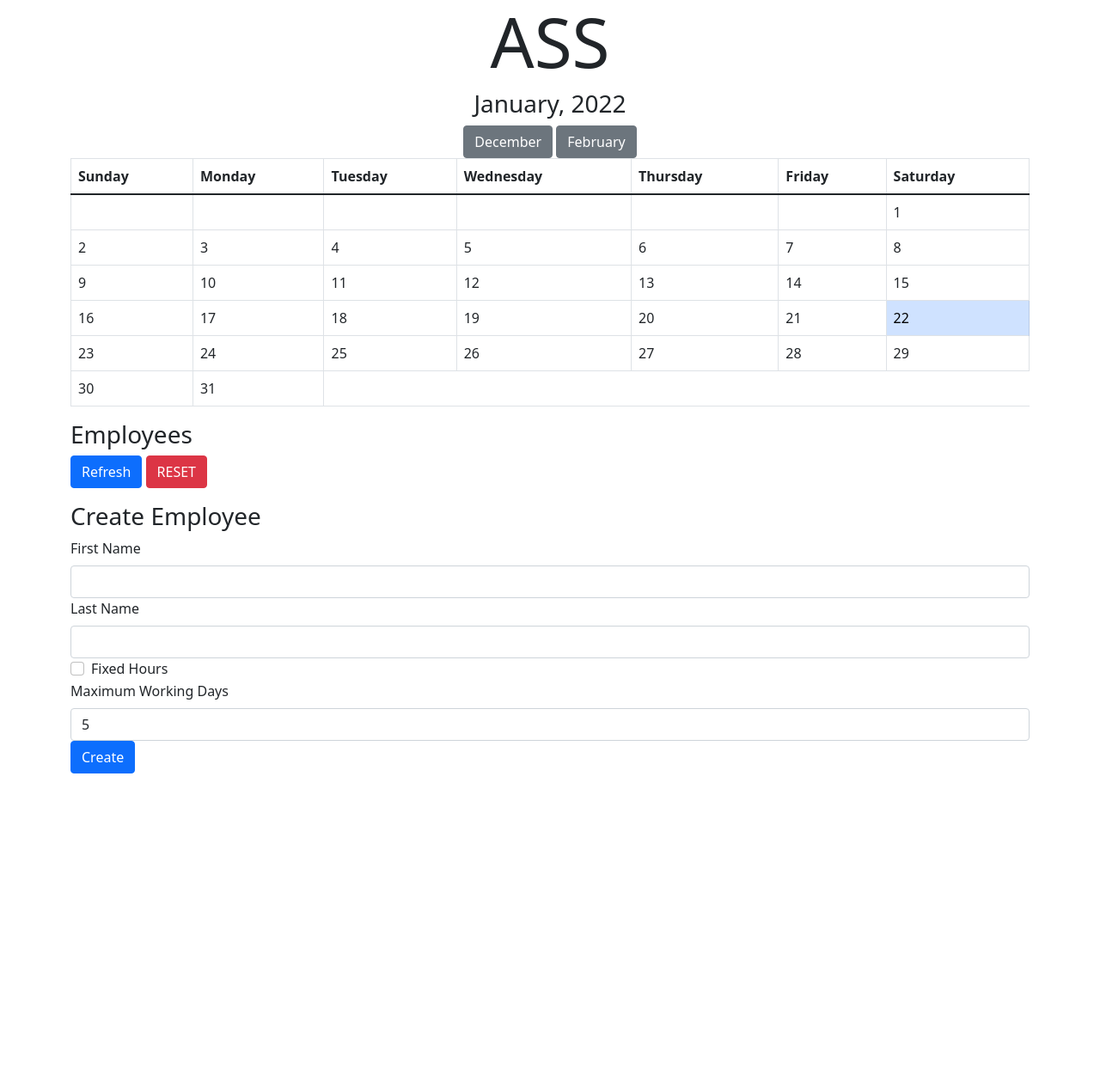
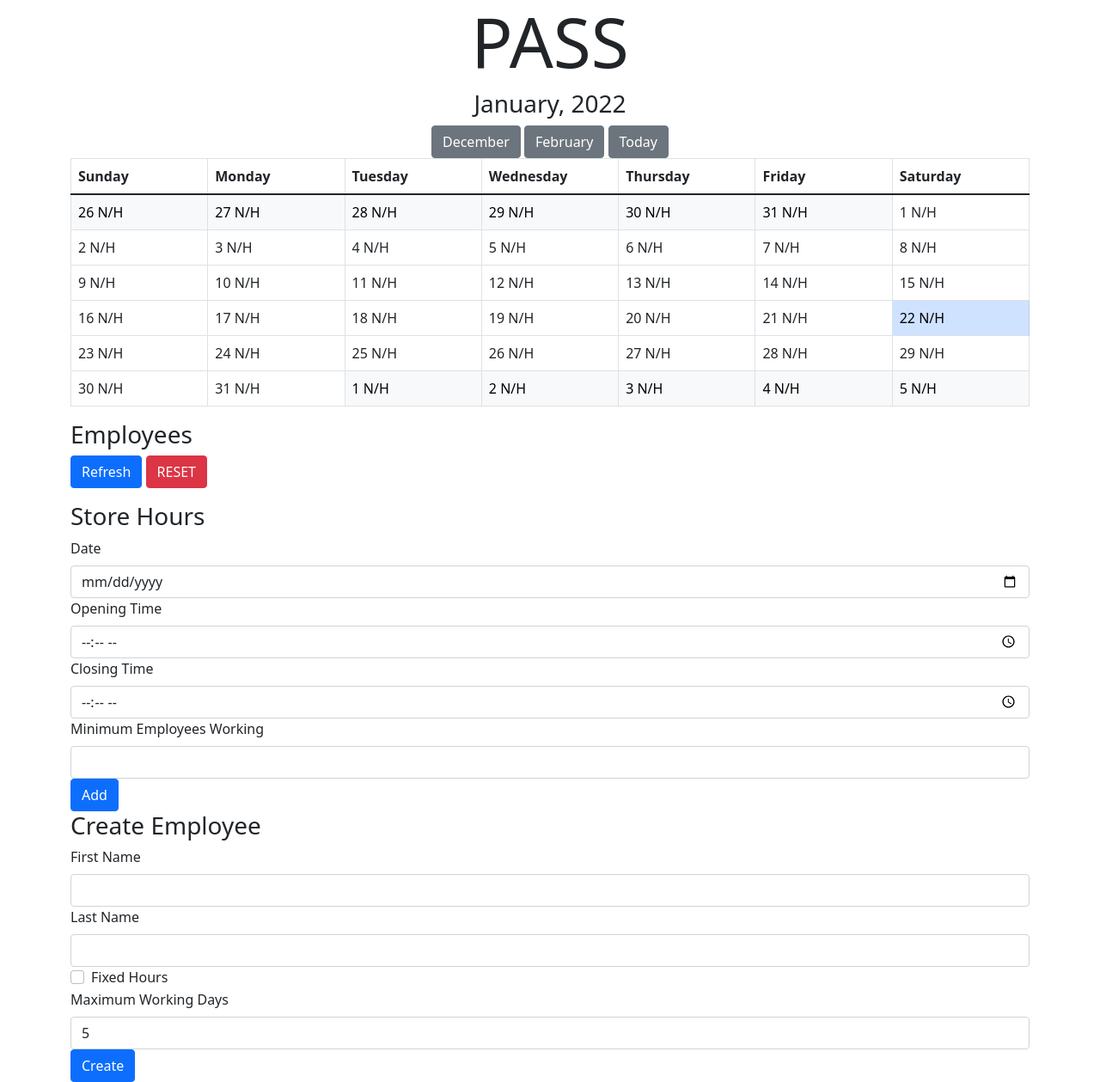
Before and after one commit to raheelrjunaid/automatic-scheduling-system, a Flask app: page / in a window 1280 px wide. Shown: the whole page at 86% size. Before the commit the page ends 900 px from the top, so only its background shows below. Run offline with Flask 2, Linux system fonts and the light colour scheme; data that the repository does not hold is empty; some libraries are stand-ins or nearby versions.

Commit message:
Add date to app

```diff
--- a/app.py
+++ b/app.py
@@ -1,5 +1,13 @@
 from flask import Flask, render_template, request, jsonify
 from flask_sqlalchemy import SQLAlchemy
+from flask_wtf import FlaskForm
+from wtforms import StringField, DateField, TimeField, IntegerField
+from wtforms.validators import DataRequired
+
+class addDateForm(FlaskForm):
+    date = DateField("date", [DataRequired()])
+    opening_time = TimeField("opening_time", [DataRequired()])
+    closing_time = TimeField("closing_time", [DataRequired()])
 
 app = Flask(__name__)
 app.config["SQLALCHEMY_DATABASE_URI"] = "sqlite:///sqlitedb.py"
@@ -8,7 +16,7 @@ app.secret_key = b'X\xf8.A\xe2\x80j16+\xae\xde'
 db = SQLAlchemy(app)
 
 def reset_employees_db():
-    for employee in Employee.query.all():
+    for employee in Employee.query.filter():
         db.session.delete(employee)
 
     db.session.commit()
@@ -37,7 +45,7 @@ class Employee(db.Model):
     last_name = db.Column(db.String(10), unique=True, nullable=False)
     fixed_hours = db.Column(db.Boolean, default=False, nullable=False)
     max_working_days = db.Column(db.Integer, default=5, nullable=False)
-    schedule = db.relationship('Schedule', backref='employee_scheduled', lazy=True)
+    schedule = db.relationship('Schedule', backref='employee', lazy=True, cascade="all, delete")
 
     def __repr__(self):
         return f"ID: {self.id} | {self.first_name} {self.last_name}"
@@ -46,13 +54,13 @@ class Employee(db.Model):
 class Date(db.Model):
     id = db.Column(db.Integer, primary_key=True)
     date = db.Column(db.Date, nullable=False)
-    min_emps_working = db.Column(db.Integer, default=0, nullable=False)
+    min_emps_working = db.Column(db.Integer, default=5, nullable=False)
     opening = db.Column(db.Time, nullable=False)
     closing = db.Column(db.Time, nullable=False)
-    schedule = db.relationship('Schedule', backref='date', lazy=True)
+    schedule = db.relationship('Schedule', backref='date', lazy=True, cascade="all, delete")
 
     def __repr__(self):
-        return f"{self.date}, opens at {self.opening}, closes at {self.closing}"
+        return f"{self.date} - ID: {self.id}, opens at {self.opening.hour}, closes at {self.closing.hour}"
 
 
 class Schedule(db.Model):
@@ -61,13 +69,50 @@ class Schedule(db.Model):
     date_id = db.Column(db.ForeignKey('date.id'), nullable=False)
     start = db.Column(db.Time, nullable=False)
     end = db.Column(db.Time, nullable=False)
-    # opening, closing, removed, availability, booked
+    # STATUS CAN BE: opening, closing, removed, availability, booked
     status = db.Column(db.String(10), default="booked", nullable=False)
+
+    def __repr__(self):
+        return f"{self.employee.first_name} {self.employee.last_name} {self.status} | {self.date.date}, from {self.start} to {self.end}"
 
 
 @app.route("/", methods=["GET"])
 def index():
     return render_template("index.html")
+
+
+@app.route("/dates/add", methods=["POST"])
+def add_day():
+    content_type = request.headers.get('Content-Type')
+
+    if (content_type == 'application/json'):
+        data = request.json
+        expected_fields = ["date", "opening_time", "closing_time", "min_emps_working"]
+        validated = True
+        for field in expected_fields:
+            if not data:
+                message = f"{field} not present"
+                validated = False
+                break
+            elif not data[field]:
+                message = f"{field} is null"
+                validated = False
+                break
+
+        if validated:
+            date = data["date"]
+            opening_time = data["opening_time"]
+            closing_time = data["closing_time"]
+            min_emps_working = int(data["min_emps_working"])
+
+            db.session.add(new_employee)
+            db.session.commit()
+            message = "Created!"
+            return {"data": data, "message": message}
+        else:
+            return {"data": data, "ERROR": message}
+    else:
+        return 'Content-Type not supported!'
 
 
 @app.route("/employee/add", methods=["POST"])
@@ -101,7 +146,6 @@ def add_employee():
             )
             db.session.add(new_employee)
             db.session.commit()
-            message = "Created!"
             return {"data": data, "message": message}
         else:
             return {"data": data, "ERROR": message}
@@ -113,12 +157,40 @@ def get_all_employees():
     employees = []
     for employee in Employee.query.all():
         employees.append({
+            "employee_id": employee.id,
             "first_name": employee.first_name,
             "last_name": employee.last_name,
             "fixed_hours": employee.fixed_hours,
             "max_working_days": employee.max_working_days,
         })
     return jsonify(employees)
+
+@app.route("/schedule/all", methods=["GET"])
+def get_schedules():
+    schedules = []
+    for schedule in Schedule.query.all():
+        schedules.append({
+            "employee_id": schedule.employee_id,
+            "date_id": schedule.date_id,
+            "start": f"{schedule.start.hour}:{schedule.start.minute}",
+            "end": f"{schedule.end.hour}:{schedule.end.minute}",
+            "status": schedule.status
+        })
+    return jsonify(schedules)
+
+@app.route("/dates/all", methods=["GET"])
+def get_days():
+
+    dates = []
+    for date in Date.query.all():
+        dates.append({
+            "id": date.id,
+            "date": date.date.strftime("%x"),
+            "min_emps_working": date.min_emps_working,
+            "opening_hour": date.opening.hour,
+            "closing_hour": date.closing.hour,
+        })
+    return jsonify(dates)
 
 @app.route("/employee/reset", methods=["GET"])
 def reset_employees():
@@ -127,6 +199,7 @@ def reset_employees():
     employees = []
     for employee in Employee.query.all():
         employees.append({
+            "id": employee.id,
             "first_name": employee.first_name,
             "last_name": employee.last_name,
             "fixed_hours": employee.fixed_hours,
--- a/static/js/main.js
+++ b/static/js/main.js
@@ -1,4 +1,15 @@
 const add_employee_form = document.querySelector("#add_employee_form")
+const add_date_form = document.querySelector("#add_date_form")
+add_date_form.addEventListener("submit", (event) => {
+    event.preventDefault()
+    event.stopPropagation()
+    if (add_date_form.checkValidity()) {
+        add_date()
+    }
+    if (!add_date_form.classList.contains("was-validated")) {
+        add_date_form.classList.add("was-validated")
+    }
+});
 add_employee_form.addEventListener("submit", (event) => {
     event.preventDefault()
     event.stopPropagation()
@@ -10,31 +21,58 @@ add_employee_form.addEventListener("submit", (event) => {
     }
 });
 
-get_employees()
-today = new Date()
+display_employees()
+const calendar = document.querySelector("#calendar")
+const today = new Date()
+const today_button = document.querySelector("#calendar-today")
+today_button.onclick = () => {
+    initialize_calendar(today.getFullYear(), today.getMonth())
+}
 initialize_calendar(today.getFullYear(), today.getMonth())
 
-async function get_employees() {
-    try {
-        list = document.querySelector("#employees-list")
+async function display_employees(existing_employees=undefined) {
+    const list = document.querySelector("#employees-list")
     list.innerHTML = ''
+    let employees = existing_employees
+    if (!employees) {
         const response = await fetch("/employee/all")
-        const data = await response.json()
-        for(key in data) {
-            employee = data[key]
-            li = document.createElement("li")
+        employees = await response.json()
+    }
+    employees.forEach((employee) => {
+        let li = document.createElement("li")
         li.textContent = employee.first_name + " " + employee.last_name
         list.appendChild(li)
-        }
-    } catch(error) {
-        console.log(error.response)
-    }
+    })
 }
 
-function initialize_calendar(year, month) {
-    try {
+function init_day(day, dates_hours) {
+    const today = new Date()
+    const day_to_add = document.createElement("td")
+    if (today.getDate() == day.getDate() &&
+        today.getMonth() == day.getMonth()) {
+        day_to_add.classList.add("table-primary")
+    }
+
+    let date_hours = dates_hours.filter(date => new Date(Date.parse(date.date)).getDate() == day.getDate())
+    day_to_add.dataset.date = day.toLocaleDateString()
+    day_to_add.textContent = day.getDate()
+    if (date_hours.length) {
+        day_to_add.textContent += " " + date_hours[0].opening_hour
+        day_to_add.textContent += " " + date_hours[0].closing_hour
+    } else {
+        day_to_add.textContent += " N/H"
+    }
+    return day_to_add
+}
+
+async function initialize_calendar(year, month) {
+    const response = await fetch("/dates/all")
+    const dates_hours = await response.json()
+
     const month_header = document.querySelector("#month-and-year")
     const current_month = new Date(year, month)
+    calendar.dataset.month = month
+    calendar.dataset.year = year
     let prev_month
     let next_month
     const prev_month_button = document.querySelector("#previous-month")
@@ -57,44 +95,41 @@ function initialize_calendar(year, month) {
 
     const calendar_weeks = document.querySelector(".calendar > tbody")
     calendar_weeks.innerHTML = ''
-        const calendar_week_names = document.querySelectorAll(".calendar > thead > tr > th")
     let week_row = document.createElement("tr")
     calendar_weeks.appendChild(week_row)
 
     const days_of_month = get_days_in_month(year, month)
-        let i = 0
-        let current_day = calendar_week_names[0]
+    const starting_day = days_of_month[0].getDay()
 
-        while (current_day.dataset.number != days_of_month[0].getDay()) {
-            i += 1
-            current_day = calendar_week_names[i]
-            blank_to_add = document.createElement("td")
+    let last_month_days = get_days_in_month(prev_month.getFullYear(), prev_month.getMonth())
+    for (let i = 0; i < starting_day; i++) {
+        let day = last_month_days[last_month_days.length - starting_day + i]
+        let blank_to_add = init_day(day, dates_hours)
+        blank_to_add.classList.add("table-light")
         week_row.appendChild(blank_to_add)
     }
-        for (key in days_of_month) {
-            let day = days_of_month[key]
-            let day_to_add = document.createElement("td")
+    days_of_month.forEach((day) => {
 
-            if (today.getDate() == day.getDate() &&
-                today.getMonth() == month) {
-                day_to_add.classList.add("table-primary")
-            }
-            day_to_add.textContent = day.getDate()
+        let day_to_add = init_day(day, dates_hours)
         week_row.appendChild(day_to_add)
 
         if (day.getDay() == 6) {
             week_row = document.createElement("tr")
             calendar_weeks.appendChild(week_row)
         }
-        }
-    } catch(error) {
-        console.log(error)
+    })
+    let next_month_days = get_days_in_month(next_month.getFullYear(), next_month.getMonth())
+    for (let i = 0; week_row.childNodes.length < 7; i++) {
+        let day = next_month_days[i]
+        let day_to_add = init_day(day, dates_hours)
+        day_to_add.classList.add("table-light")
+        week_row.appendChild(day_to_add)
     }
 }
 
 function get_days_in_month(year, month) {
-    var date = new Date(year, month, 1);
-    var days = [];
+    let date = new Date(year, month, 1);
+    let days = [];
     while (date.getMonth() === month) {
         days.push(new Date(date));
         date.setDate(date.getDate() + 1);
@@ -112,8 +147,12 @@ async function add_employee() {
     }
 
     let values = {}
-    for (field in fields) {
+    for (const field in fields) {
         values[field] = fields[field].value
+    }
+
+    if (add_employee_form.classList.contains("was-validated")) {
+        add_employee_form.classList.remove("was-validated")
     }
 
     const options = {
@@ -124,21 +163,48 @@ async function add_employee() {
 
     try {
         const response = await fetch("/employee/add", options)
-        const data = await response.json()
-        console.log(data)
-        for(field in fields) {
-            fields[field].value = ""
+        const data = await respons
+    } catch(error) {
+        console.log(error)
     }
+    display_employees()
+    return false
+}
+
+function add_date() {
+
+    const fields = {
+        "date": document.querySelector("input[name='date']"),
+        "min_emps_working": document.querySelector("input[name='min_emps_working']"),
+        "opening_time": document.querySelector("input[name='opening_time']"),
+        "closing_time": document.querySelector("input[name='closing_time']"),
+    }
+
+    let values = {}
+    for (const field in fields) {
+        values[field] = fields[field].value
+    }
+
     if (add_employee_form.classList.contains("was-validated")) {
         add_employee_form.classList.remove("was-validated")
     }
-        get_employees()
+    initialize_calendar(calendar.dataset.year, calendar.dataset.month)
+
+    const options = {
+        method: 'POST',
+        body: JSON.stringify(values),
+        headers: {'Content-Type': 'application/json'}
+    }
+
+    try {
+        fetch("/employee/add", options)
 
     } catch(error) {
-        console.log(error.response)
+        console.log(error)
     }
     return false
 }
+
 
 // testing purposes only
 async function reset_employees() {
@@ -146,10 +212,9 @@ async function reset_employees() {
     try {
         const response = await fetch("/employee/reset")
         const data = await response.json()
-        console.log(data)
-        get_employees()
+        display_employees(data)
 
     } catch(error) {
-        console.log(error.response)
+        console.log(error)
     }
 }
--- a/templates/index.html
+++ b/templates/index.html
@@ -1,13 +1,14 @@
 {% extends 'layout.html' %}
 
 {% block body %}
-<h1 class="display-1 text-center">ASS</h1>
+<h1 class="display-1 text-center">PASS</h1>
 <div class="text-center">
     <h3 id="month-and-year"></h3>
     <button class="btn btn-secondary" id="previous-month"></button>
     <button class="btn btn-secondary" id="next-month"></button>
+    <button class="btn btn-secondary" id="calendar-today">Today</button>
 </div>
-<table class="calendar table table-bordered">
+<table style="table-layout: fixed" id="calendar" class="calendar table table-bordered">
     <thead>
         <tr>
             <th data-number=0 class="col">Sunday</th>
@@ -26,6 +27,32 @@
 <button class="btn btn-primary" onclick="get_employees()">Refresh</button>
 <button class="btn btn-danger" onclick="reset_employees()">RESET</button>
 <ul id="employees-list"></ul>
+
+<h3>Store Hours</h3>
+<form novalidate id="add_date_form" accept-charset="utf-8">
+    <div>
+        <label for="date" class="form-label">Date</label>
+        <input type="date" name="date" class="form-control" id="date" required>
+        <div class="invalid-feedback">Date is required</div>
+    </div>
+    <div>
+        <label for="opening_time" class="form-label">Opening Time</label>
+        <input type="time" name="opening_time" class="form-control" id="opening_time" required>
+        <div class="invalid-feedback">Opening Time is required</div>
+    </div>
+    <div>
+        <label for="closing_time" class="form-label">Closing Time</label>
+        <input type="time" name="closing_time" class="form-control" id="closing_time" required>
+        <div class="invalid-feedback">Closing Time is required</div>
+    </div>
+    <div>
+        <label for="min_emps_working" class="form-label">Minimum Employees Working</label>
+        <input type="number" name="min_emps_working" class="form-control" id="min_emps_working" required>
+        <div class="invalid-feedback">Minimum Employees working required</div>
+    </div>
+    <input type="submit" value="Add" class="btn btn-primary">
+</form>
+
 <h3>Create Employee</h3>
 <form novalidate id="add_employee_form" accept-charset="utf-8">
     <div>
```
Also changed, not shown: 2 other files. Lines whose indentation alone changed are shown as unchanged.
